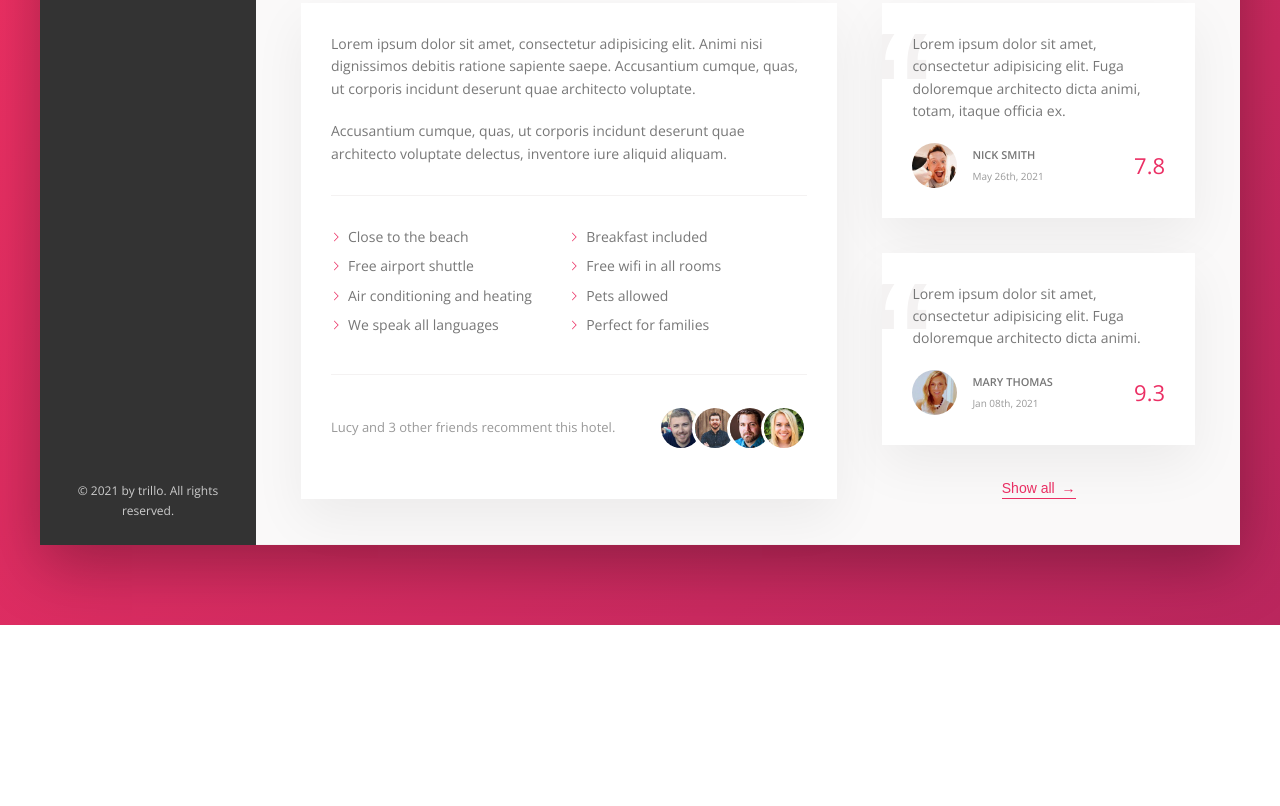
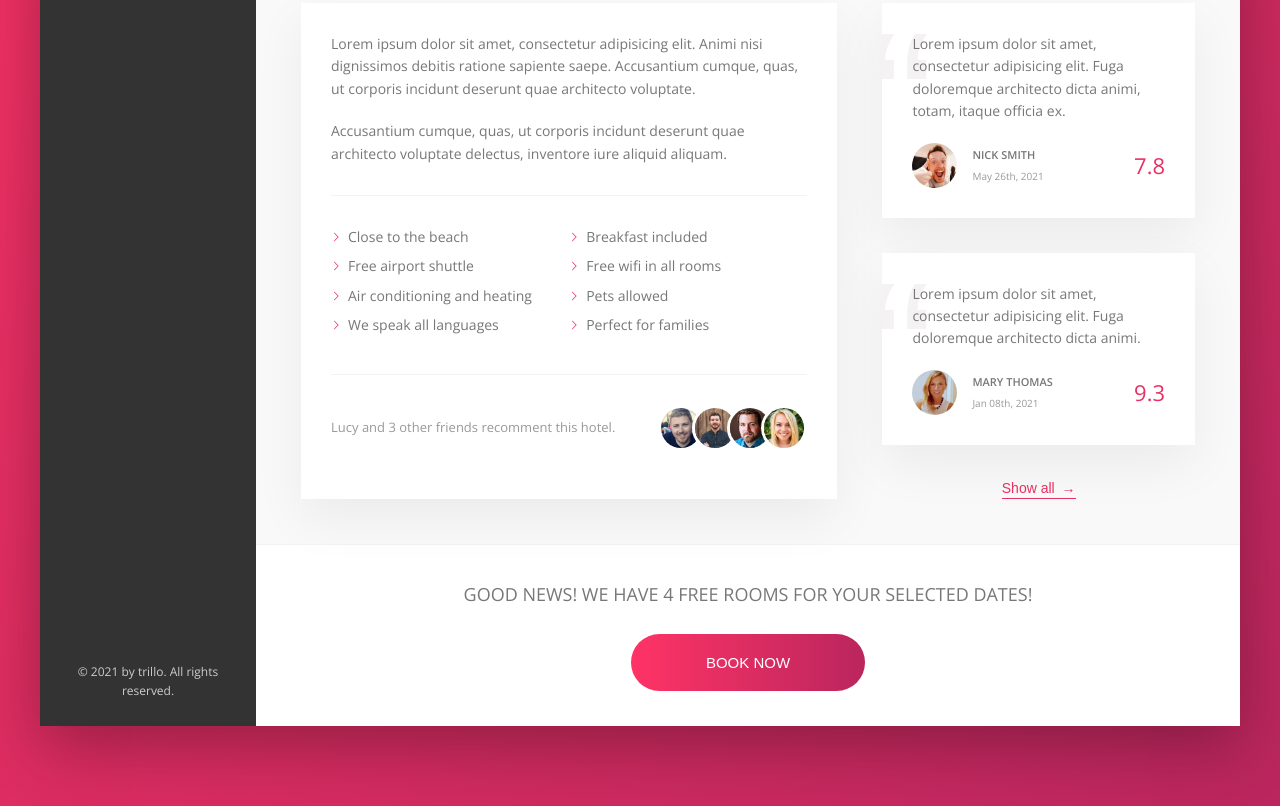
Before and after one commit to Sol-Ahn/udemy-advanced-css, a website: page Trillo/starter/index.html in a window 1280 px wide. Shown: the part 644-1450 px from the top of the page. Before the commit the page ends 1269 px from the top, so only its background shows below. Drawn offline with nearby package versions, Linux system fonts and the light colour scheme.

Commit message:
Add: call to action section

```diff
--- a/Trillo/starter/index.html
+++ b/Trillo/starter/index.html
@@ -239,6 +239,15 @@
 							<button class="btn-inline">Show all <span>&rarr;</span></button>
 						</div>
 					</div>
+					<div class="cta">
+						<h2 class="cta__book-now">
+							Good news! We have 4 free rooms for your selected dates!
+						</h2>
+						<button class="btn">
+							<span class="btn__visible">Book now</span>
+							<span class="btn__invisible">Only 4 rooms left</span>
+						</button>
+					</div>
 				</main>
 			</div>
 		</div>
--- a/Trillo/starter/sass/_components.scss
+++ b/Trillo/starter/sass/_components.scss
@@ -445,3 +445,73 @@
 		z-index: 1;
 	}
 }
+
+//////////////////////////////////////////////////////////
+// CALL TO ACTION
+.cta {
+	padding: 3.5rem 0;
+	text-align: center;
+
+	&__book-now {
+		font-size: 1.8rem;
+		font-weight: 300;
+		text-transform: uppercase;
+		margin-bottom: 2.5rem;
+	}
+}
+
+.btn {
+	font-size: 1.5rem;
+	font-weight: 300;
+	color: #fff;
+	text-transform: uppercase;
+	border: none;
+	border-radius: 100px;
+	background-image: linear-gradient(
+		to right,
+		var(--color-primary-light),
+		var(--color-primary-dark)
+	);
+	position: relative;
+	overflow: hidden;
+	cursor: pointer;
+
+	& > * {
+		display: inline-block;
+		height: 100%;
+		width: 100%;
+		transition: all 0.2s;
+	}
+
+	&__visible {
+		padding: 2rem 7.5rem;
+	}
+
+	&__invisible {
+		position: absolute;
+		padding: 2rem 0;
+		top: -100%;
+		left: 0;
+	}
+
+	&:hover {
+		background-image: linear-gradient(
+			to left,
+			var(--color-primary-light),
+			var(--color-primary-dark)
+		);
+	}
+
+	&:hover &__visible {
+		transform: translateY(100%);
+	}
+
+	&:hover &__invisible {
+		top: 0;
+	}
+
+	&:focus {
+		outline: none;
+		animation: pulsate 1s infinite;
+	}
+}
```
Also changed, not shown: Trillo/starter/css/style.css.
